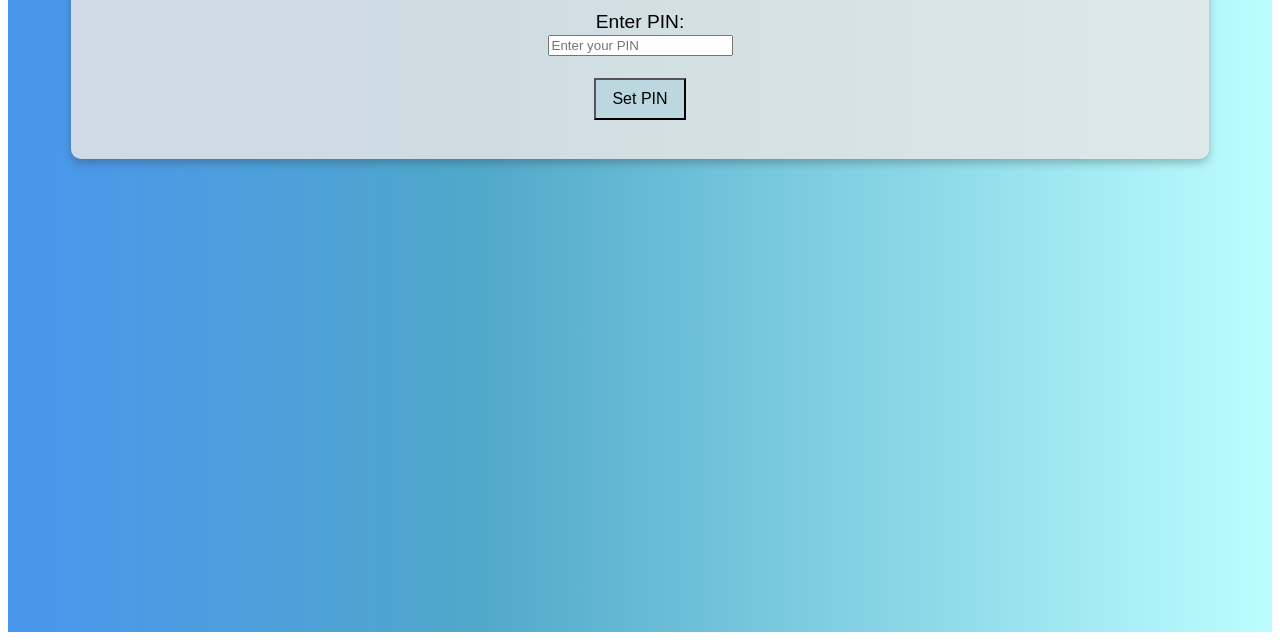
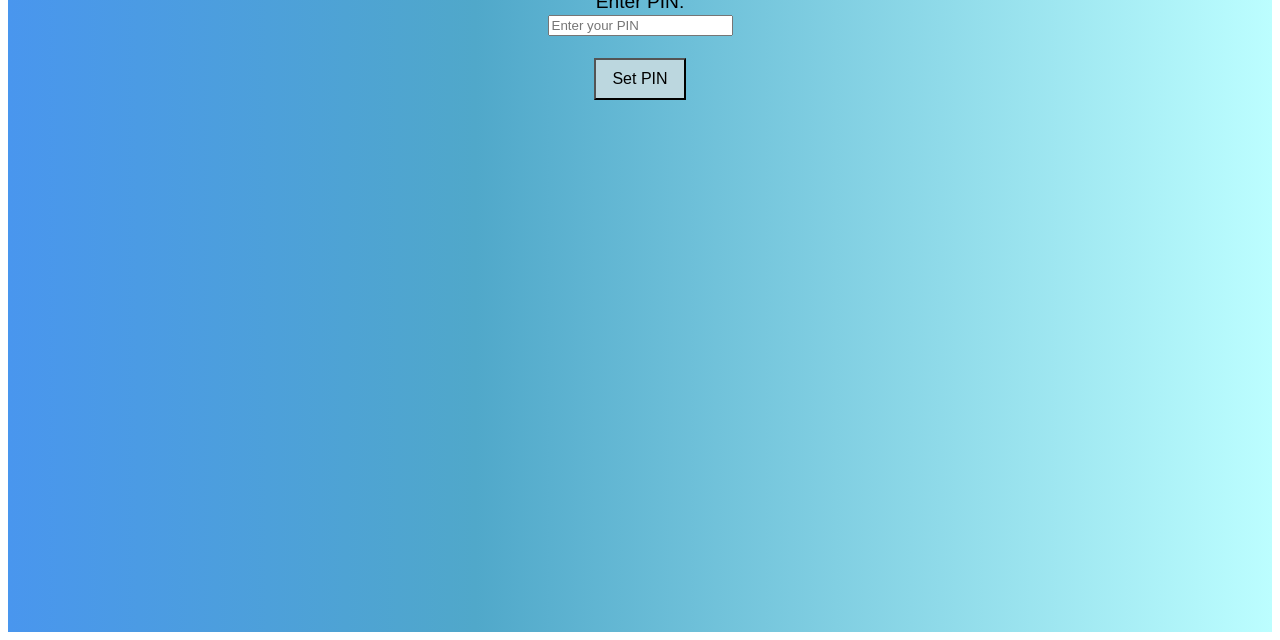
Before and after one commit to xmonisarg/CI609-AdvancedWebApplication, a website: page index.html in a window 1280 px wide. Shown: the part 176-816 px from the top of the page. Drawn offline with nearby package versions, Linux system fonts and the light colour scheme.

Commit message:
Improved CSS

```diff
--- a/css/index.css
+++ b/css/index.css
@@ -11,13 +11,6 @@ body {
     align-items: flex-start;
     justify-content: center;
     box-sizing: border-box;
-}
-
-.background-box {
-  background-color: rgba(231, 231, 231, 0.842);
-  padding: 20px;
-  border-radius: 10px;
-  box-shadow: 0 4px 8px rgba(41, 41, 41, 0.295);
 }
 
 h1 {
--- a/index.html
+++ b/index.html
@@ -13,7 +13,6 @@
 
 <body>
   <div class="background">
-    <div class="background-box">
     <h1>Mind App</h1>
     <center>
       <div class="pin-login">
@@ -47,7 +46,6 @@
             <button class="mood-btn" type="submit">Save</button>
           </form>
         </div>
-      </div>
 
       <h3>Previous Mood Entries</h3>
       <ul id="entries"></ul>
```
